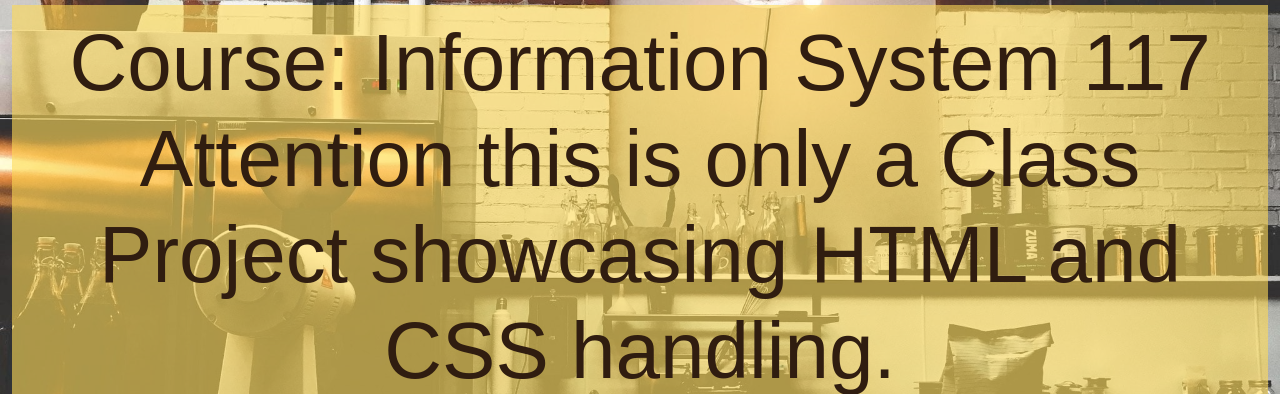
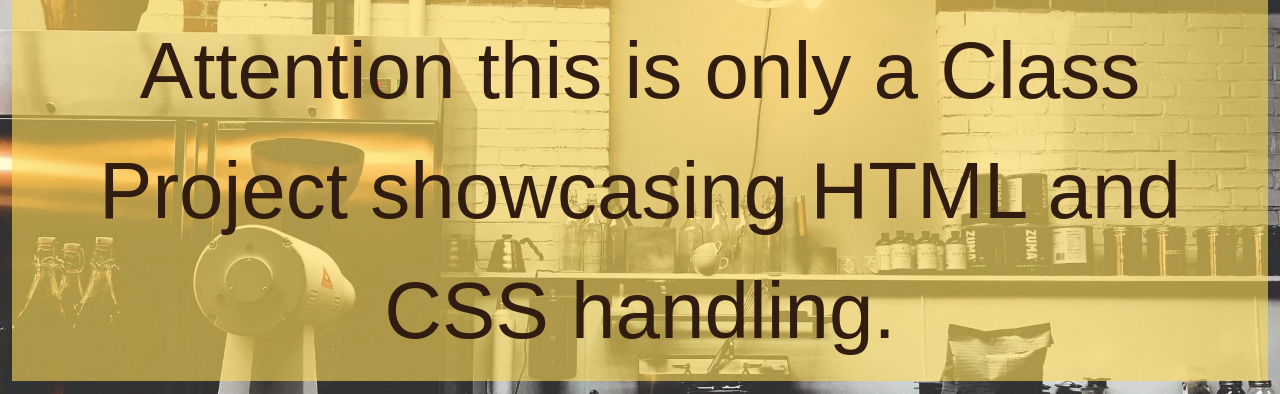
Before and after one commit to gradcoder7/P4, a plain HTML site: page index.html in a window 1280 px wide. Shown: the part 185-579 px from the top of the page. Drawn offline with nearby package versions, Linux system fonts and the light colour scheme.

Commit message:
Add files via upload

```diff
--- a/index.html
+++ b/index.html
@@ -73,10 +73,10 @@
         <p class="col-1">Col 12</p>
         </div>-->
     <div id = "Intro">
+      <p class="center">Course: Information System 117 Attention this is only a Class Project showcasing
+        HTML and CSS handling.
+      </p>
         <h2 class="center">Espresso Emporium</h2>
-        <h3 class="center">Course: Information System 117 Attention this is only a Class Project showcasing
-          HTML and CSS handling.
-        </h3>
         <style>
 
             </style>
```
